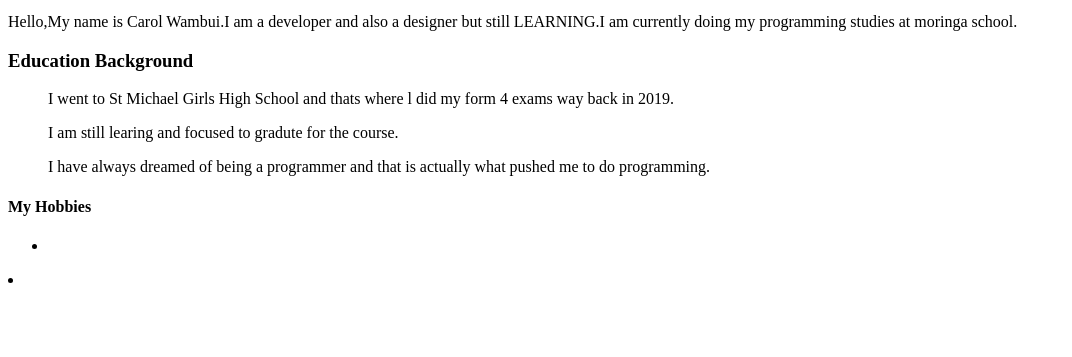
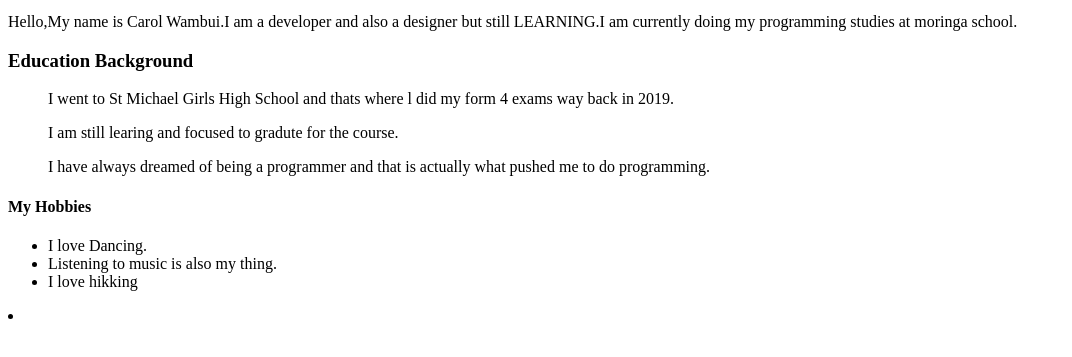
Before and after one commit to carol-wambui/MY-PORTFOLIO, a plain HTML site: page aboutme.html in a window 1280 px wide. Shown: the part 101-458 px from the top of the page, without its empty margins (0-1072 px from the left). Drawn offline with Linux system fonts and the light colour scheme.

Commit message:
add list to about.html

```diff
--- a/aboutme.html
+++ b/aboutme.html
@@ -22,7 +22,9 @@
      <p>
          <nav>
              <ul>
-               <li></li>
+               <li>I love Dancing.</li>
+               <li>Listening to music is also my thing.</li>
+               <li>I love hikking</li>
              </ul>
 
          </nav>
```
